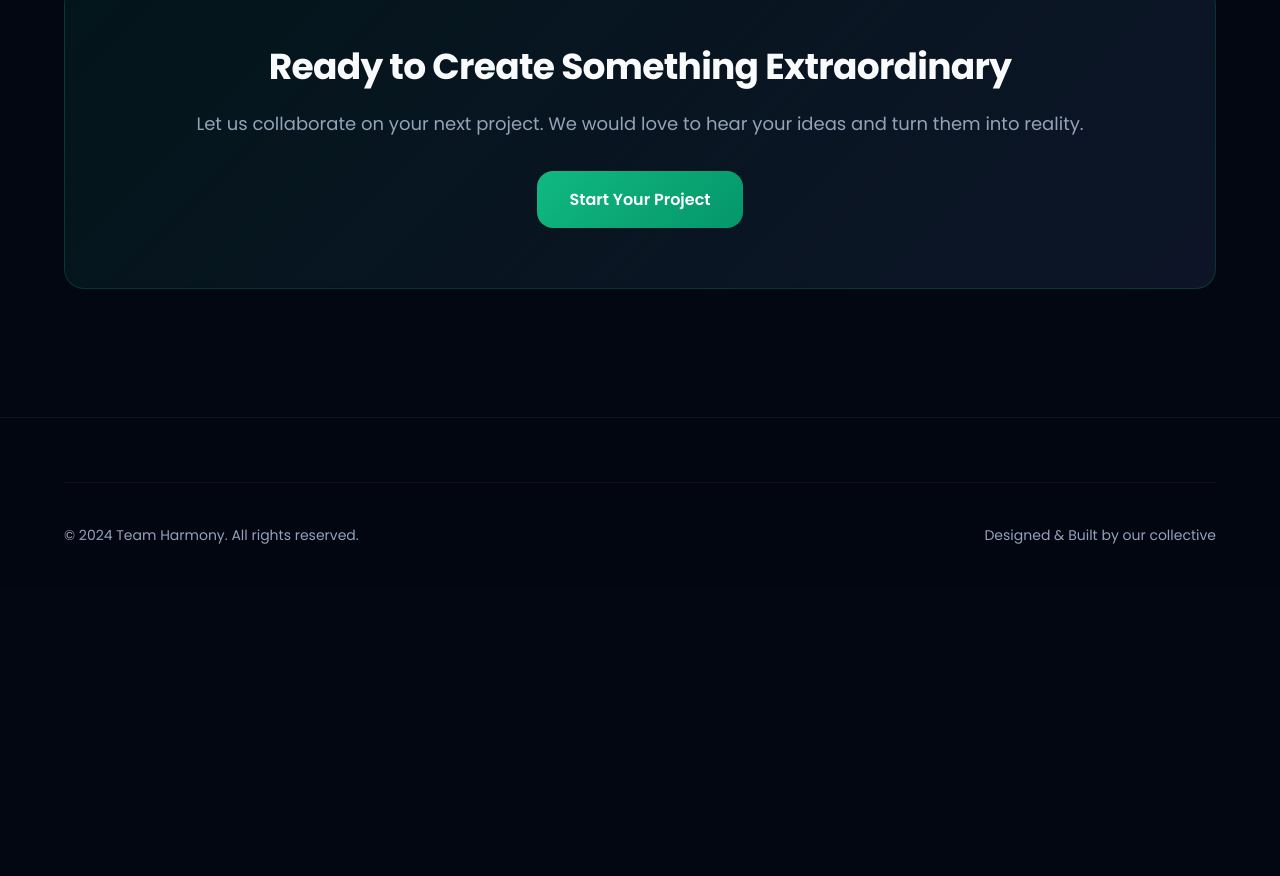
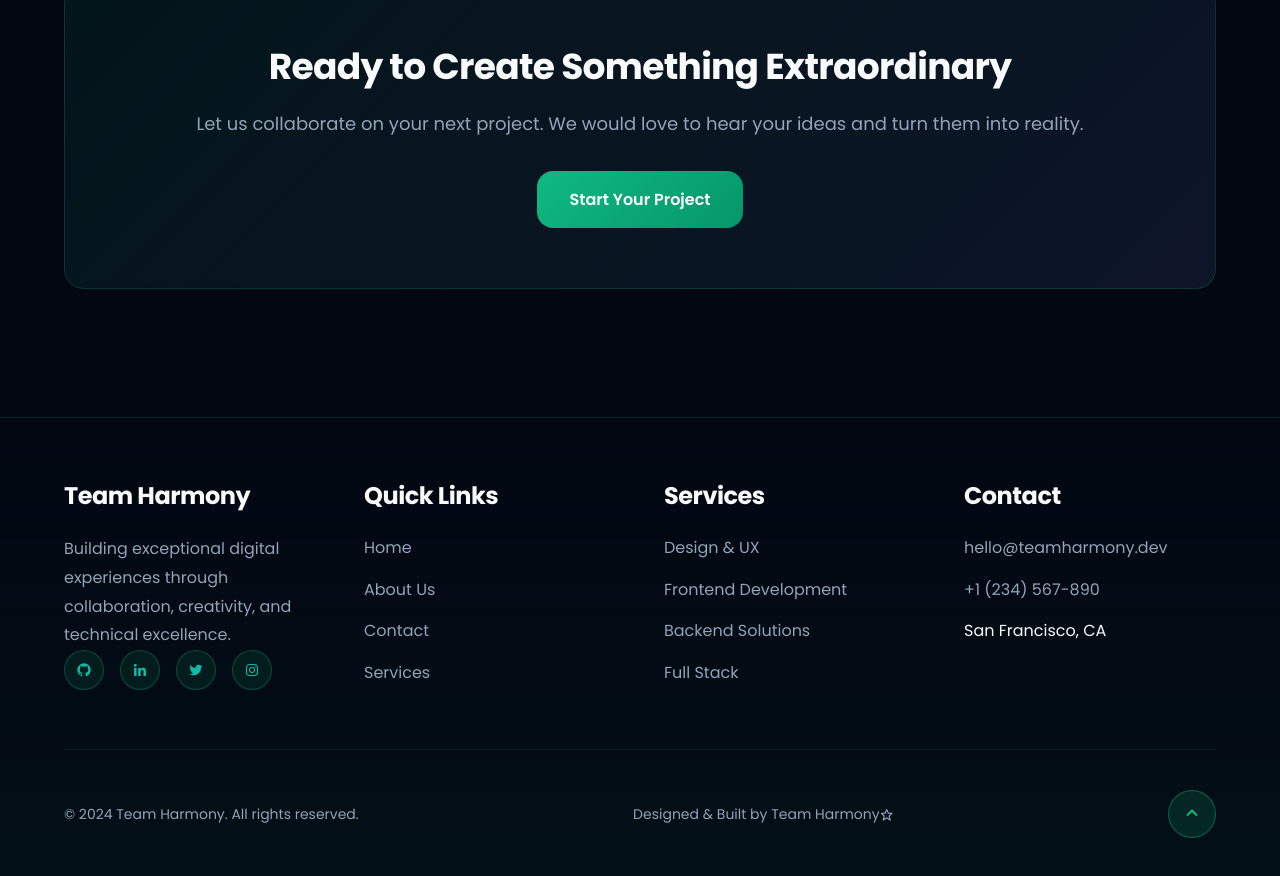
Before and after one commit to Abivic9-ops/Branching_Merging-Tuts, a plain HTML site: page index.html in a window 1280 px wide. Shown: the part 7298-8174 px from the top of the page. Before the commit the page ends 7886 px from the top, so only its background shows below. Drawn offline with nearby package versions, Linux system fonts and the light colour scheme.

Commit message:
Crafted a comprehensive footer section with navigation, contact info, and smooth scroll-to-top functionality

```diff
--- a/index.html
+++ b/index.html
@@ -336,14 +336,57 @@
     </div>
   </section>
 
+  <!-- FOOTER -->
   <footer>
     <div class="container">
+      <div class="footer-content">
+        <div class="footer-section">
+          <h4>Team Harmony</h4>
+          <p>Building exceptional digital experiences through collaboration, creativity, and technical excellence.</p>
+          <div class="footer-socials">
+            <a href="#" title="GitHub"><i class='bx bxl-github'></i></a>
+            <a href="#" title="LinkedIn"><i class='bx bxl-linkedin'></i></a>
+            <a href="#" title="Twitter"><i class='bx bxl-twitter'></i></a>
+            <a href="#" title="Instagram"><i class='bx bxl-instagram'></i></a>
+          </div>
+        </div>
+        <div class="footer-section">
+          <h4>Quick Links</h4>
+          <ul class="footer-links">
+            <li><a href="index.html">Home</a></li>
+            <li><a href="about.html">About Us</a></li>
+            <li><a href="contact.html">Contact</a></li>
+            <li><a href="#services">Services</a></li>
+          </ul>
+        </div>
+        <div class="footer-section">
+          <h4>Services</h4>
+          <ul class="footer-links">
+            <li><a href="#design">Design & UX</a></li>
+            <li><a href="#frontend">Frontend Development</a></li>
+            <li><a href="#backend">Backend Solutions</a></li>
+            <li><a href="#fullstack">Full Stack</a></li>
+          </ul>
+        </div>
+        <div class="footer-section">
+          <h4>Contact</h4>
+          <ul class="footer-links">
+            <li><a href="mailto:hello@teamharmony.dev">hello@teamharmony.dev</a></li>
+            <li><a href="tel:+1234567890">+1 (234) 567-890</a></li>
+            <li>San Francisco, CA</li>
+          </ul>
+        </div>
+      </div>
       <div class="footer-bottom">
         <p>&copy; 2024 Team Harmony. All rights reserved.</p>
-        <p>Designed &amp; Built by our collective</p>
+        <p>Designed & Built by Team Harmony<i class='bx bx-star'></i> </p>
+        <button class="scroll-to-top" aria-label="Scroll to top">
+          <i class='bx bx-chevron-up'></i>
+        </button>
       </div>
     </div>
   </footer>
+
 <script>
   document.addEventListener('DOMContentLoaded', function() {
     var toggle = document.querySelector('.theme-toggle');
@@ -363,6 +406,13 @@
         localStorage.removeItem('theme');
       }
     });
+
+    var scrollBtn = document.querySelector('.scroll-to-top');
+    if (scrollBtn) {
+      scrollBtn.addEventListener('click', function() {
+        window.scrollTo({ top: 0, behavior: 'smooth' });
+      });
+    }
   });
 </script>
 </body>
--- a/style.css
+++ b/style.css
@@ -90,7 +90,7 @@
 
 [data-theme="light"] footer {
   background: rgba(248, 250, 252, 0.8);
-  border-top: 1px solid rgba(0, 0, 0, 0.05);
+  border-top: 1px solid rgba(16, 185, 129, 0.12);
 }
 
 [data-theme="light"] .member-socials a {
@@ -751,15 +751,75 @@ nav {
   font-size: var(--font-size-sm);
 }
 
+
+
+/* ====================================
+   FOOTER
+   ==================================== */
+
 footer {
-  background: rgba(3, 7, 18, 0.8);
-  border-top: 1px solid rgba(255, 255, 255, 0.05);
+  background: linear-gradient(180deg, rgba(3, 7, 18, 0.95) 0%, rgba(5, 150, 105, 0.06) 100%);
+  border-top: 1px solid rgba(16, 185, 129, 0.15);
   padding: var(--spacing-4xl) 0 var(--spacing-2xl);
   margin-top: var(--spacing-4xl);
+  position: relative;
+}
+
+.footer-content {
+  display: grid;
+  grid-template-columns: repeat(auto-fit, minmax(250px, 1fr));
+  gap: var(--spacing-3xl);
+  margin-bottom: var(--spacing-3xl);
+}
+
+.footer-section h4 {
+  margin-bottom: var(--spacing-lg);
+}
+
+.footer-links {
+  list-style: none;
+}
+
+.footer-links li {
+  margin-bottom: var(--spacing-md);
+}
+
+.footer-links a {
+  color: var(--color-text-secondary);
+  transition: color var(--transition-fast);
+}
+
+.footer-links a:hover {
+  color: var(--color-accent-emerald);
+}
+
+.footer-socials {
+  display: flex;
+  gap: var(--spacing-md);
+}
+
+.footer-socials a {
+  width: 40px;
+  height: 40px;
+  display: flex;
+  align-items: center;
+  justify-content: center;
+  background: rgba(16, 185, 129, 0.1);
+  border: 1px solid rgba(16, 185, 129, 0.3);
+  border-radius: 50%;
+  color: var(--color-accent-teal);
+  transition: all var(--transition-fast);
+}
+
+.footer-socials a:hover {
+  background: linear-gradient(135deg, var(--color-accent-emerald), var(--color-accent-emerald-dark));
+  border-color: var(--color-accent-emerald);
+  color: white;
+  transform: translateY(-3px);
 }
 
 .footer-bottom {
-  border-top: 1px solid rgba(255, 255, 255, 0.05);
+  border-top: 1px solid rgba(16, 185, 129, 0.1);
   padding-top: var(--spacing-2xl);
   display: flex;
   justify-content: space-between;
@@ -771,6 +831,29 @@ footer {
 .footer-bottom p {
   color: var(--color-text-secondary);
   font-size: var(--font-size-sm);
+}
+
+.scroll-to-top {
+  width: 48px;
+  height: 48px;
+  display: flex;
+  align-items: center;
+  justify-content: center;
+  background: rgba(16, 185, 129, 0.15);
+  border: 1px solid rgba(16, 185, 129, 0.4);
+  border-radius: 50%;
+  color: var(--color-accent-emerald);
+  font-size: 1.5rem;
+  cursor: pointer;
+  transition: all var(--transition-base);
+  flex-shrink: 0;
+}
+
+.scroll-to-top:hover {
+  background: linear-gradient(135deg, var(--color-accent-emerald), var(--color-accent-emerald-dark));
+  color: white;
+  transform: translateY(-4px);
+  box-shadow: var(--shadow-glow);
 }
 
 @keyframes fadeInUp {
@@ -1003,8 +1086,13 @@ h1 i, h2 i, h3 i, h4 i, h5 i, h6 i {
   }
 
   .footer-bottom {
+    flex-direction: column;
     justify-content: center;
     text-align: center;
+  }
+
+  .scroll-to-top {
+    margin: 0 auto;
   }
 
   .cta-box {
```
